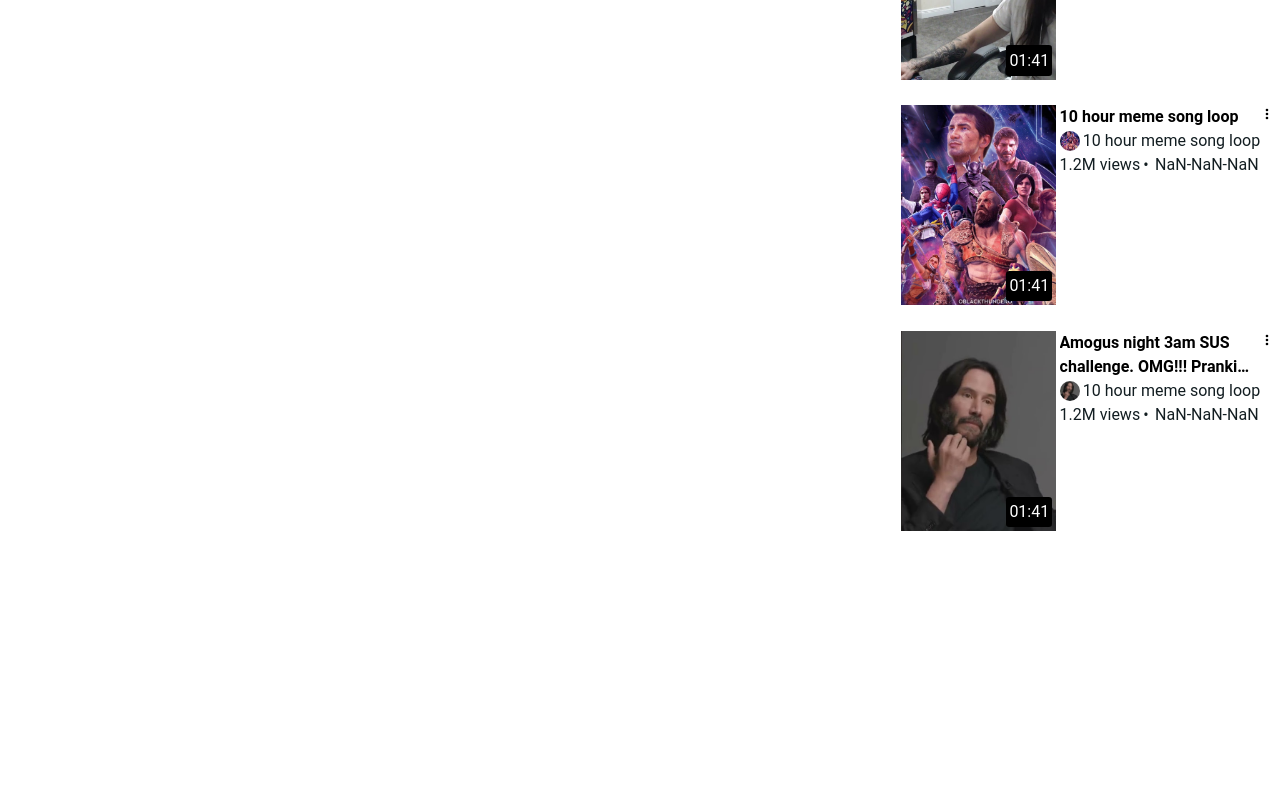
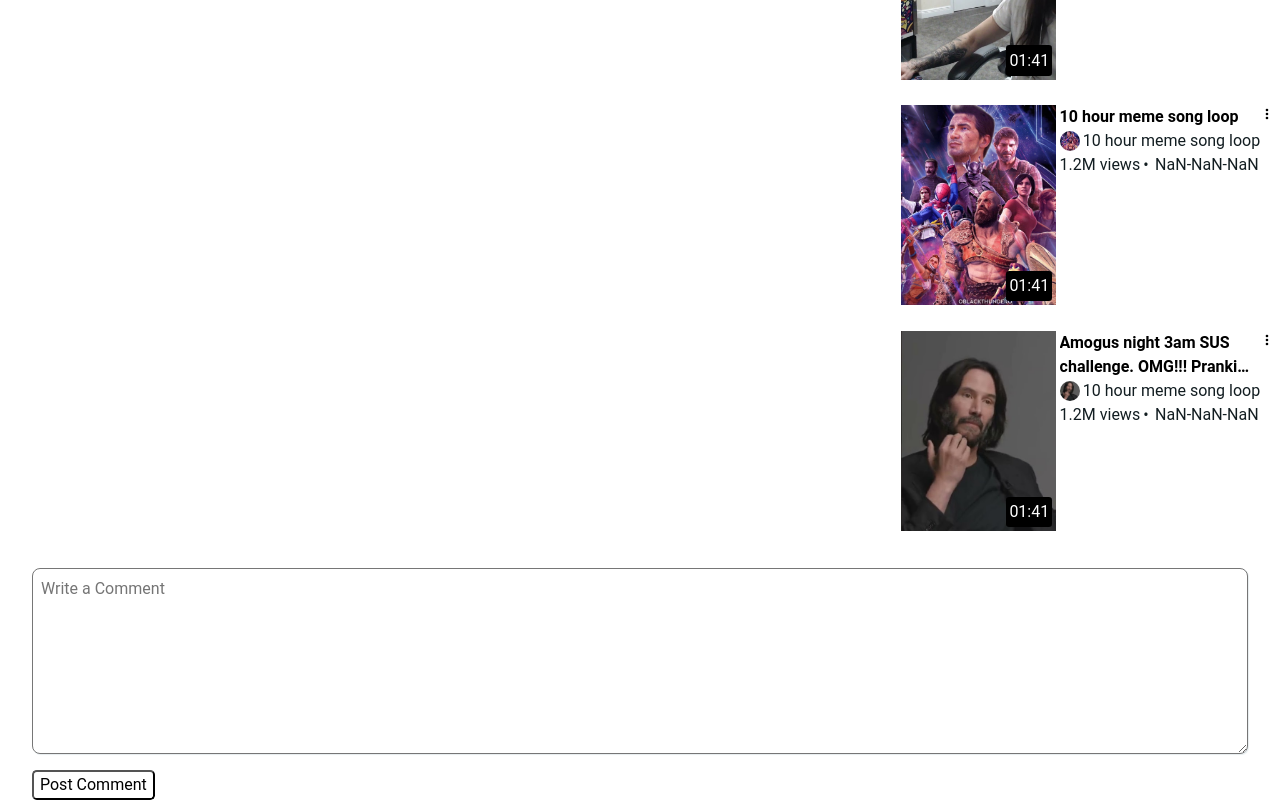
Before and after one commit to zznixt07/web_frontend, a React app: page /videos/1 in a window 1280 px wide. Shown: the part 1303-2103 px from the top of the page. Before the commit the page ends 1839 px from the top, so only its background shows below. Built offline with nearby package versions, Linux system fonts and the light colour scheme; no server answers.

Commit message:
ts check comment box form

```diff
--- a/src/components/comment/CommentBox.tsx
+++ b/src/components/comment/CommentBox.tsx
@@ -1,6 +1,4 @@
-// @ts-nocheck
-
-import { Formik, useField } from 'formik'
+import { Formik, Field, ErrorMessage, FormikHelpers } from 'formik'
 import * as yup from 'yup'
 import styled from 'styled-components'
 
@@ -16,71 +14,47 @@ const TextArea = styled.textarea`
 const CommentForm = styled.form`
 	margin: 2rem auto;
 	width: 95vw;
-
 `
 
 const validationSchema = yup.object({
-    content: yup
-        .string()
-        .max(800)
-        .required('Comment should not be Empty.'),
+	content: yup.string().max(800).required('Comment should not be Empty.'),
 })
 
-const ValidatingComment = ({ ...props }: any) => {
-    const [field, meta] = useField(props)
-    const errorText = meta.error && meta.touched ? meta.error : ''
-    return (
-        <TextArea
-            {...field}
-            {...props}
-            helperText={errorText}
-            error={!!errorText}
-        />
-    )
+type CommentFields = {
+	content: string
 }
 
-const CommentBox = ({onComment}: any) => {
+const CommentBox = ({ onComment }: any) => {
+	const defaultValues: CommentFields = {
+		content: '',
+	}
+	const onSubmit = async (
+		values: CommentFields,
+		{ setSubmitting, resetForm }: FormikHelpers<CommentFields>
+	) => {
+		setSubmitting(true)
+		console.log('Submit:', values, values.content)
+		await onComment(values.content)
+		setSubmitting(false)
+		resetForm()
+	}
 	return (
 		<div>
 			<Formik
-                validateOnChange={false}
-                validateOnBlur={false}
-                initialValues={{ content: '' }}
+				initialValues={defaultValues}
 				validationSchema={validationSchema}
-                onSubmit={async (data, { setSubmitting, resetForm }) => {
-                    // validate(data)
-                    setSubmitting(true)
-                    console.log('Submit:', data, data.content)
-                    //make async call
-                    await onComment(data.content)
-                    setSubmitting(false)
-                    resetForm()
-                }}
+				onSubmit={onSubmit}
 			>
-                {({
-                    values,
-                    errors,
-                    touched,
-                    isSubmitting,
-                    // handleChange,
-                    // handleBlur,
-                    // handleSubmit,
-                }) => (
+				{({ isSubmitting }) => (
 					<CommentForm>
-                        <ValidatingComment
-                            // variant='outlined'
+						<Field
+							component={TextArea}
 							name='content'
 							placeholder='Write a Comment'
-                            multiline={true}
 							rows={7}
-                            rowsmax={10}
-                            required
-                            value={values.content}
 						/>
-                        <button
-                            disabled={isSubmitting}
-                            type='submit'
-                        >
+						<ErrorMessage name='content'></ErrorMessage>
+						<button disabled={isSubmitting} type='submit'>
 							Post Comment
 						</button>
 					</CommentForm>
--- a/src/components/comment/CommentViewer.tsx
+++ b/src/components/comment/CommentViewer.tsx
@@ -2,23 +2,27 @@
 import * as React from 'react'
 import SingleComment, { ReactionProp } from './SingleComment'
 import CommentBox from './CommentBox'
+import axios from 'axios'
+
+type CommentRequest = {
+	videoId: string
+	body: string
+	parent: string | null
+}
 
 export const createComment = async (
 	content,
-	userUrl,
 	pageUrl,
 	parentCommentUrl = null
 ) => {
-	const data = await ajax('/api/comment/', {
-		method: 'POST',
-		body: JSON.stringify({
-			body: content,
-			user: userUrl,
-			blog: pageUrl,
-			parent: parentCommentUrl,
-		}),
-	})
-	return data
+	const body: CommentRequest = {
+		videoId: pageUrl,
+		body: content,
+		parent: parentCommentUrl,
+	}
+	console.log('posting comment', body)
+	const resp = await axios.post(`/comments/${pageUrl}`, body)
+	return resp
 }
 
 const createReactions = async (createEndpoint, payload) => {
@@ -167,10 +171,29 @@ const AllComments = ({
 	const [nestedComments, setNestedComments] =
 		React.useState<CommentProps[]>(comments)
 	// const flatComments: FlatComment[] = insertIndentAndflatten(nestedComments)
-	const flatComments: FlatComment[] = insertIndents(nestedComments, 'id', 'parent')
+	const flatComments: FlatComment[] = insertIndents(
+		nestedComments,
+		'id',
+		'parent'
+	)
+	console.log('flatComments', flatComments)
 	const [replyId, setReplyId] = React.useState(null)
 	return (
 		<>
+			<CommentBox
+				onComment={async (content: any) => {
+					console.log('posting parent comment')
+					const resp = await createComment(content, pageUrl, null)
+					// nested reply is at top. should be at bottom
+					// because comment follows cronological order.
+					// but its-not-a-bug-its-a-feature
+					setNestedComments((comms) => {
+						const updatedComms = [...comms]
+						updatedComms.splice(index + 1, 0, resp.data)
+						return updatedComms
+					})
+				}}
+			/>
 			{flatComments.map((comment: FlatComment, index) => {
 				const reactions: ReactionProp = comment.reactions.map((o) => ({
 					id: Object.keys(o)[0],
@@ -217,18 +240,13 @@ const AllComments = ({
 						{comment.id === replyId ? (
 							<CommentBox
 								onComment={async (content: any) => {
-									const data = await createComment(
-										content,
-										'CURR_USER',
-										pageUrl,
-										'comment.url'
-									)
+									const resp = await createComment(content, pageUrl, replyId)
 									// nested reply is at top. should be at bottom
 									// because comment follows cronological order.
 									// but its-not-a-bug-its-a-feature
 									setNestedComments((comms) => {
 										const updatedComms = [...comms]
-										updatedComms.splice(index + 1, 0, data)
+										updatedComms.splice(index + 1, 0, resp.data)
 										return updatedComms
 									})
 								}}
--- a/src/views/Video.tsx
+++ b/src/views/Video.tsx
@@ -244,7 +244,7 @@ const CurrentVideo = ({ videoId }: CurrentVideoProps) => {
 					onNotificationChange={setChannelNotification}
 				/>
 			</Flex>
-			<Description>{sampledesc}</Description>
+			<Description>{videoInfo.video.description}</Description>
 			<hr />
 		</div>
 	)
@@ -294,7 +294,7 @@ const Video = () => {
 					<RelatedVideos />
 				</div>
 				<section style={{ margin: '0.5rem' }}>
-					<AllComments pageUrl='' comments={sampleComments} />
+					<AllComments pageUrl={videoId} comments={sampleComments} />
 				</section>
 			</div>
 		</>
```
Lines whose indentation alone changed are shown as unchanged.
